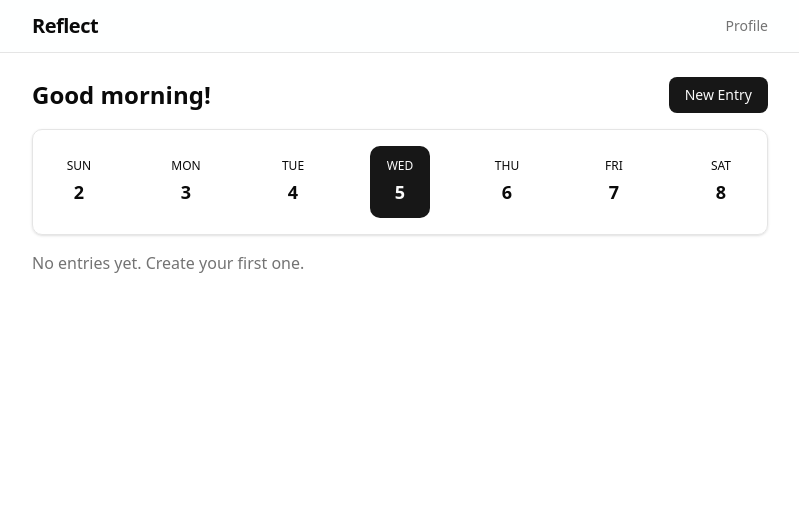
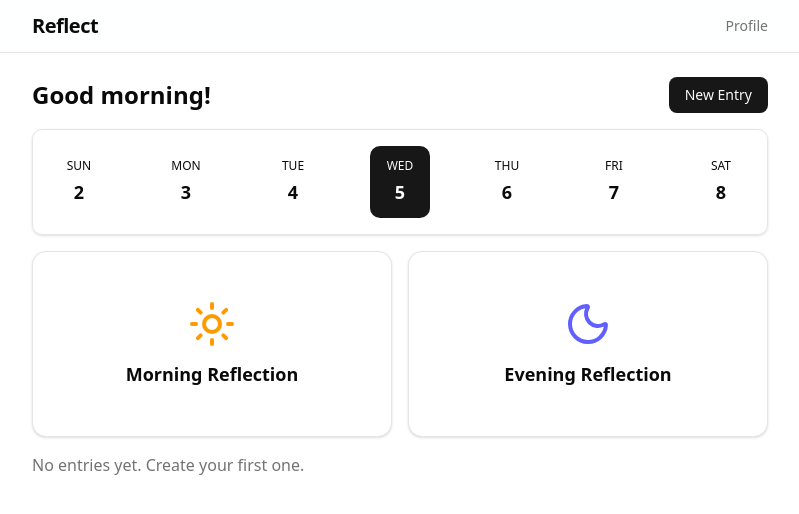
Before and after one commit to louise-dejongh/daily-journal-app, a Next.js app: page / in a window 1280 px wide. Shown: the top 514 px of the page, without its empty margins (240-1039 px from the left). Built offline with nearby package versions, Linux system fonts and the light colour scheme.

Commit message:
Add morning and evening reflection cards to home page.

```diff
--- a/src/app/page.tsx
+++ b/src/app/page.tsx
@@ -4,11 +4,13 @@
 import { useSyncExternalStore } from "react";
 import { useRouter } from "next/navigation";
 import { Button } from "@/components/ui/button";
+import { Card, CardContent } from "@/components/ui/card";
 import { EntryCard } from "@/components/entry-card";
 import { EntryStore } from "@/lib/storage";
 import type { Entry } from "@/lib/types";
 import { formatTodayLabel } from "@/lib/date";
 import { WeeklyCalendar } from "@/components/weekly-calendar";
+import { Sun, Moon } from "lucide-react";
 
 // stable, cached server snapshot (same reference every time)
 const EMPTY_ENTRIES: Entry[] = [];
@@ -39,6 +41,22 @@ export default function HomePage() {
         <WeeklyCalendar />
       </div>
 
+      <div className="grid grid-cols-2 gap-4">
+        <Card className="hover:shadow-md transition-shadow cursor-pointer">
+          <CardContent className="flex flex-col items-center justify-center p-6 text-center">
+            <Sun className="h-12 w-12 text-amber-500 mb-3" />
+            <h3 className="font-semibold text-lg">Morning Reflection</h3>
+          </CardContent>
+        </Card>
+
+        <Card className="hover:shadow-md transition-shadow cursor-pointer">
+          <CardContent className="flex flex-col items-center justify-center p-6 text-center">
+            <Moon className="h-12 w-12 text-indigo-500 mb-3" />
+            <h3 className="font-semibold text-lg">Evening Reflection</h3>
+          </CardContent>
+        </Card>
+      </div>
+
       {entries.length === 0 ? (
         <p className="text-muted-foreground">
           No entries yet. Create your first one.
```
